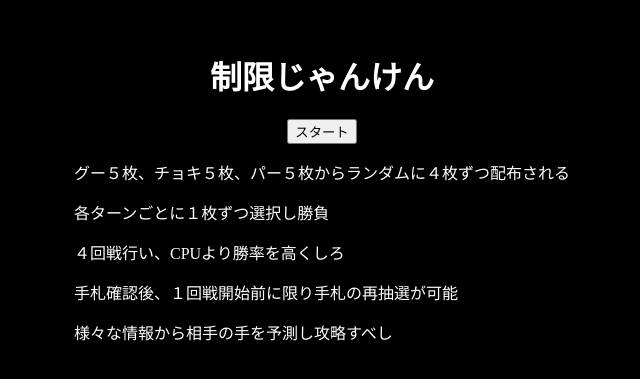
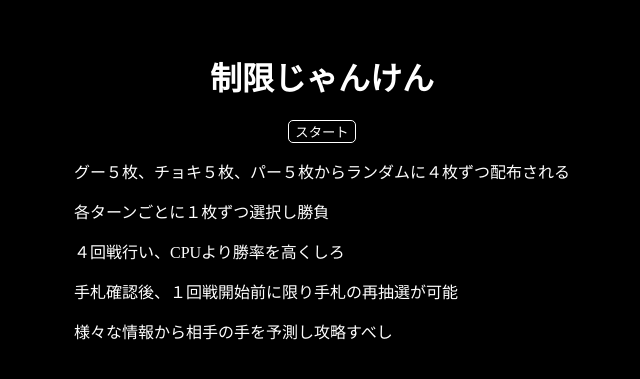
Before and after one commit to ToshikiShitamichi/kadai02-janken, a plain HTML site: page index.html in a window 1280 px wide. Shown: the part 133-512 px from the top of the page, without its empty margins (318-958 px from the left). Drawn offline with nearby package versions, Linux system fonts and the light colour scheme.

Commit message:
CSS微修正

```diff
--- a/css/main.css
+++ b/css/main.css
@@ -90,3 +90,15 @@ header,
     height: 8vh;
     width: auto;
 }
+
+button {
+    background-color: black;
+    border: 1px solid white;
+    border-radius: 5px;
+    color: white;
+}
+
+button:hover {
+    background-color: white;
+    color: black;
+}
```
